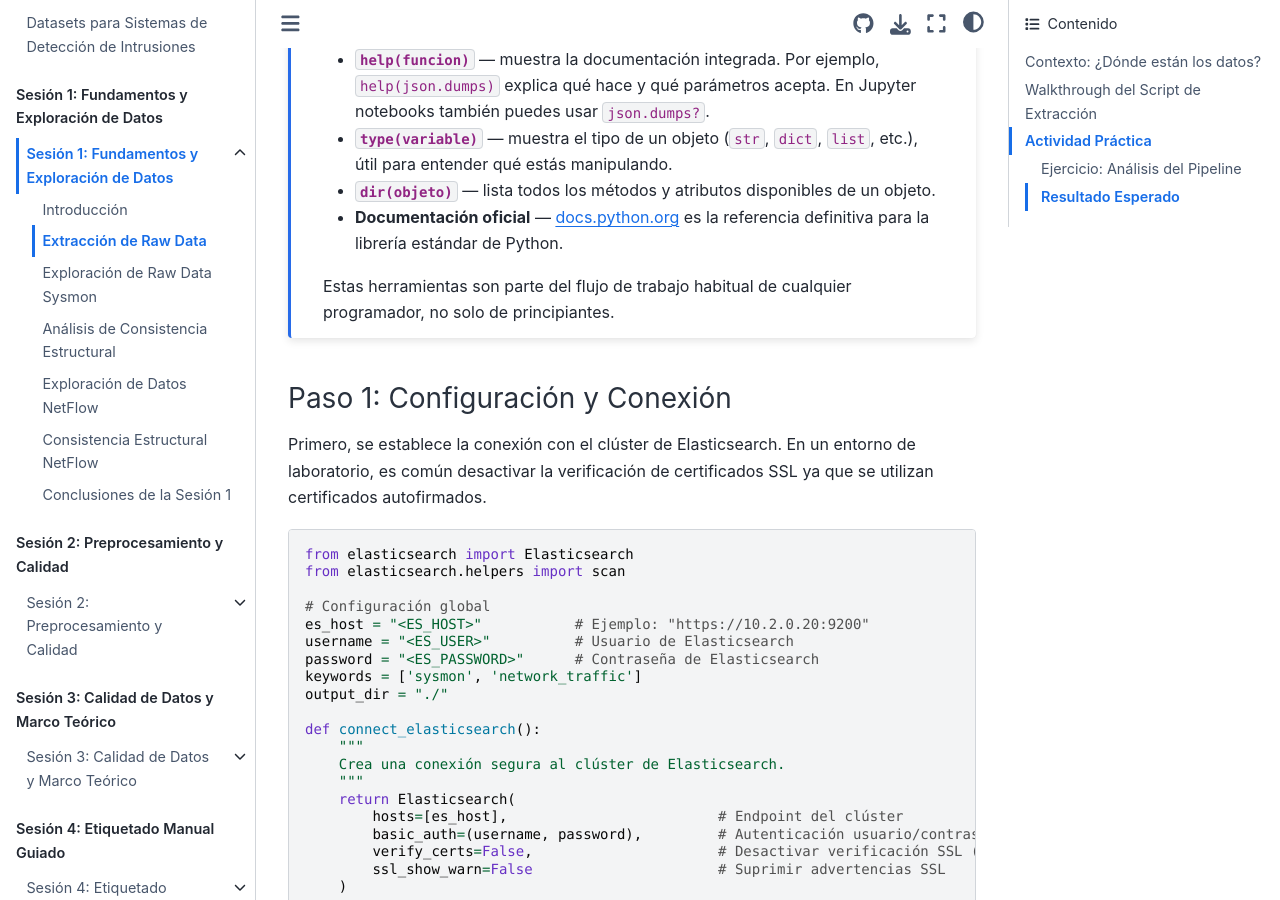
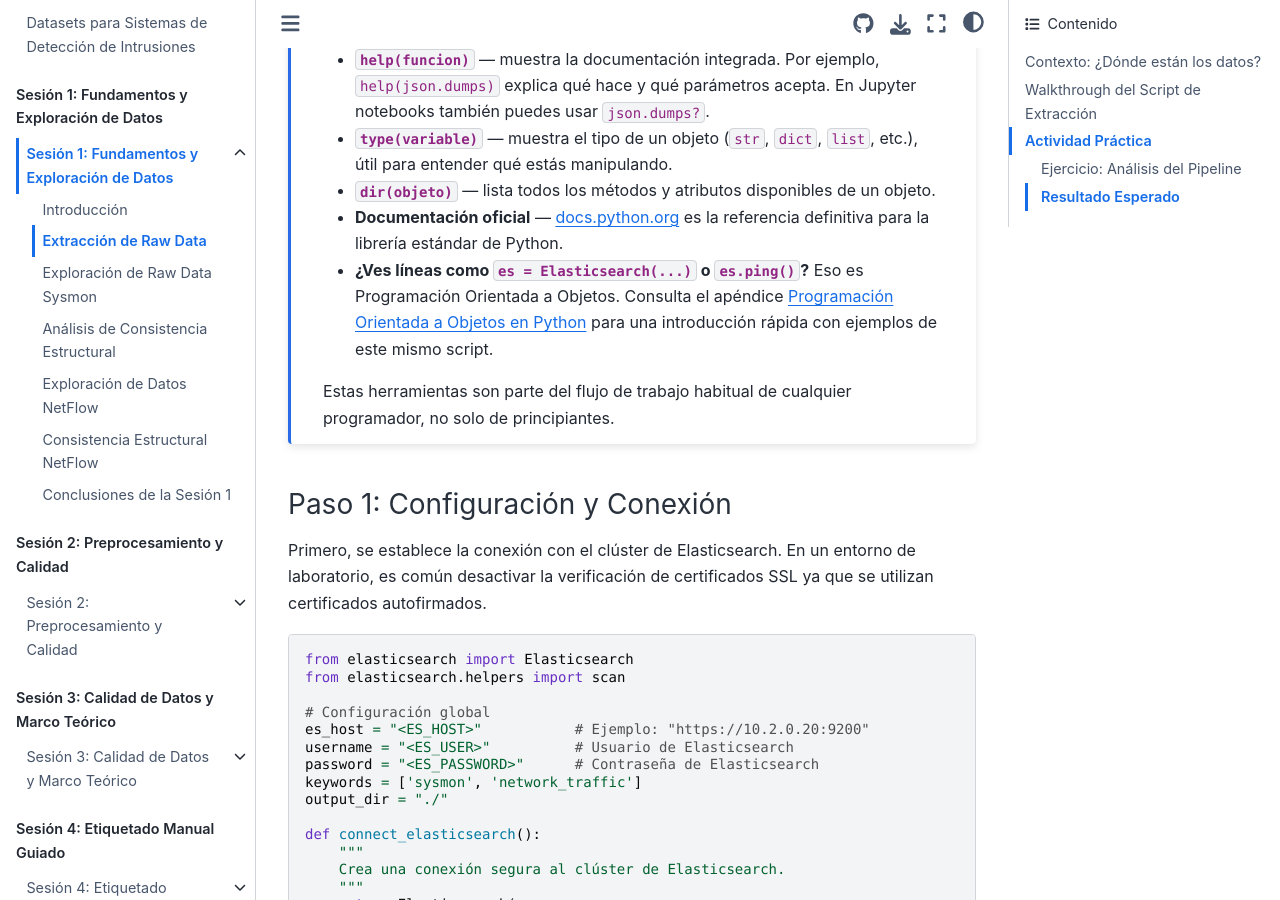
Before and after one commit to ollerenac/curso2026, a Jupyter Book: the page built from sesion-1/2-extraccion-raw-data.md, in a window 1280 px wide and 900 px high, scrolled down 4917 px. Built offline with Jupyter Book 1.0.4 settings and Sphinx 7.4.7 and the Sphinx Book theme 1.1.4, drawn with Linux system fonts in a browser that asks for light colours.

Commit message:
docs(sesion-1): link OOP appendix from extraction walkthrough note
Co-Authored-By: Claude Sonnet 4.6 <noreply@anthropic.com>

````diff
--- a/sesion-1/2-extraccion-raw-data.md
+++ b/sesion-1/2-extraccion-raw-data.md
@@ -159,6 +159,7 @@ También está disponible como notebook interactivo — puedes abrirlo directame
 - **`type(variable)`** — muestra el tipo de un objeto (`str`, `dict`, `list`, etc.), útil para entender qué estás manipulando.
 - **`dir(objeto)`** — lista todos los métodos y atributos disponibles de un objeto.
 - **Documentación oficial** — [docs.python.org](https://docs.python.org/3/) es la referencia definitiva para la librería estándar de Python.
+- **¿Ves líneas como `es = Elasticsearch(...)` o `es.ping()`?** Eso es Programación Orientada a Objetos. Consulta el apéndice {doc}`/appendices/oop-python` para una introducción rápida con ejemplos de este mismo script.
 
 Estas herramientas son parte del flujo de trabajo habitual de cualquier programador, no solo de principiantes.
 ```
````
